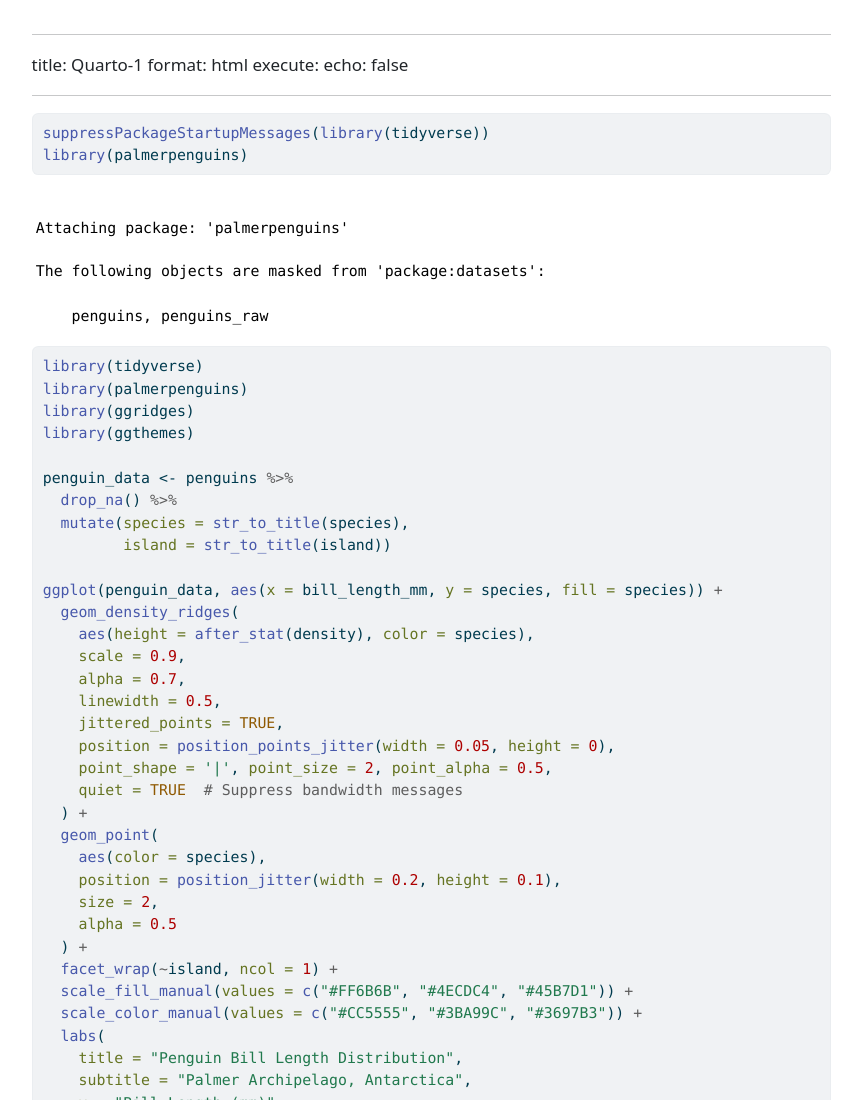
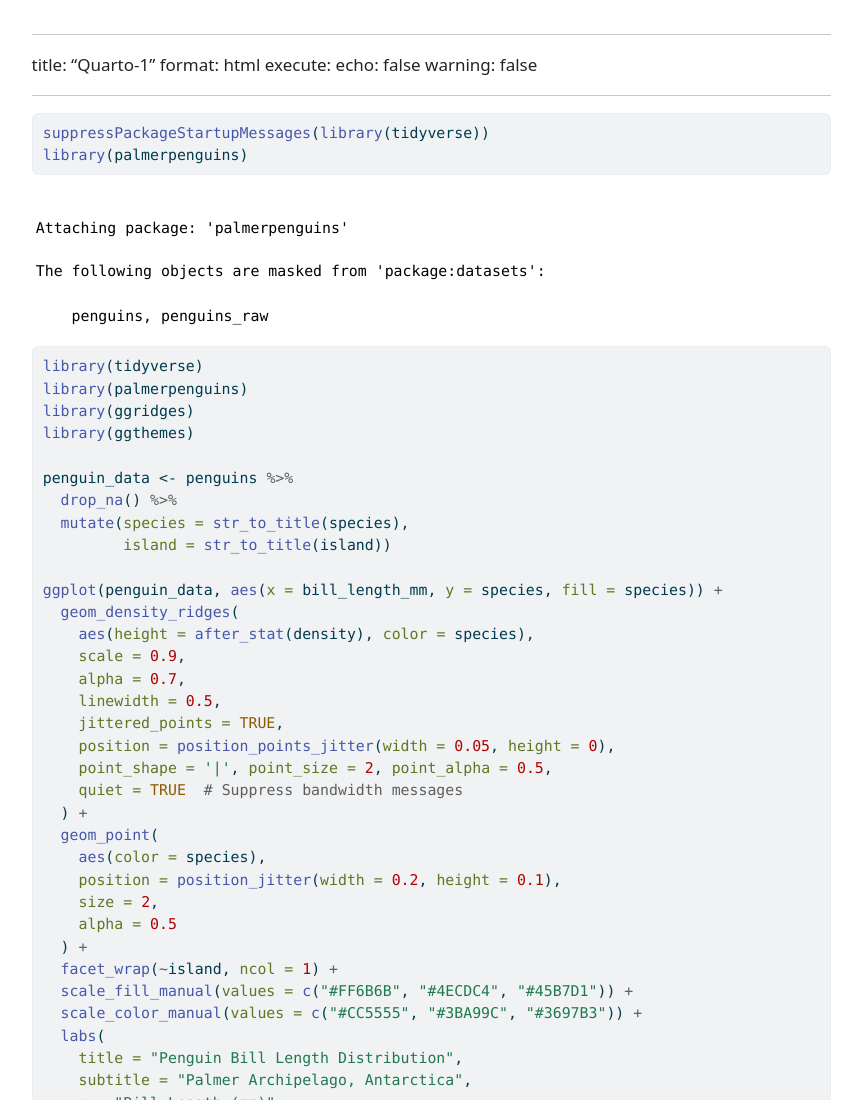
Before and after one commit to ahmedsArena/project-1, a plain HTML site: page index.html in a window 1280 px wide. Shown: the top 1100 px of the page, without its empty margins (209-1071 px from the left). Drawn offline with Linux system fonts and the light colour scheme.

Commit message:
Built site for gh-pages

```diff
--- a/index.html
+++ b/index.html
@@ -83,7 +83,7 @@ pre > code.sourceCode > span > a:first-child::before { text-decoration: underlin
 
 
 <hr>
-<p>title: Quarto-1 format: html execute: echo: false</p>
+<p>title: “Quarto-1” format: html execute: echo: false warning: false</p>
 <hr>
 <div class="cell">
 <div class="sourceCode cell-code" id="cb1"><pre class="sourceCode r code-with-copy"><code class="sourceCode r"><span id="cb1-1"><a href="#cb1-1" aria-hidden="true" tabindex="-1"></a><span class="fu">suppressPackageStartupMessages</span>(<span class="fu">library</span>(tidyverse))</span>
```
Also changed, not shown: quarto-1.html (+1 -1 lines), Quarto-1_files/figure-html/unnamed-chunk-1-1.png, 1 other file.
